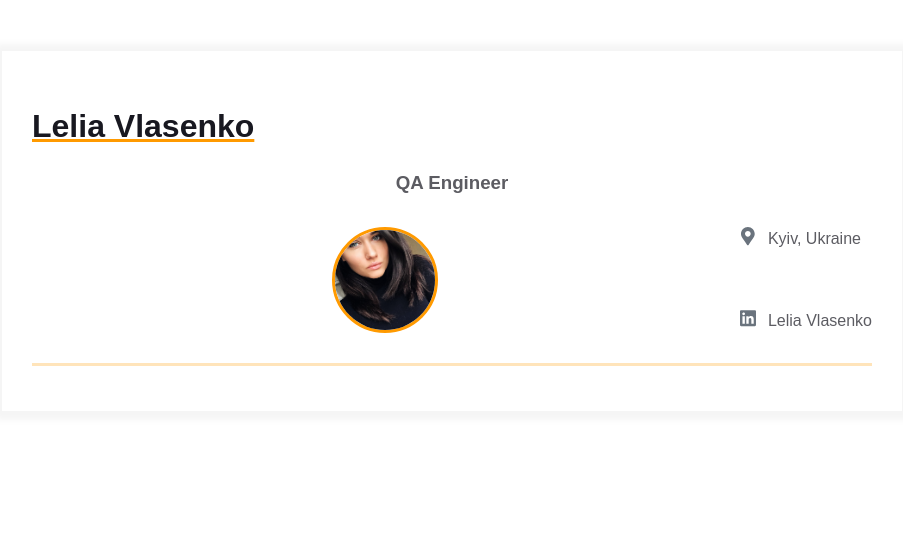
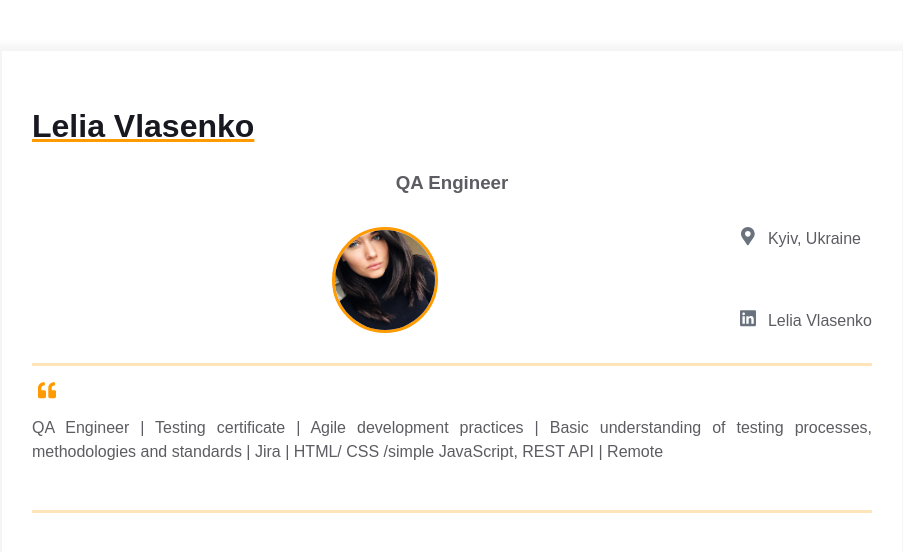
Before and after one commit to LeliaVlasenko/homepage, a plain HTML site: page index.html in a window 1280 px wide. Shown: the whole page, without its empty margins (188-1091 px from the left). Drawn offline with Linux system fonts and the light colour scheme.

Commit message:
Added intro block

```diff
--- a/index.html
+++ b/index.html
@@ -46,6 +46,22 @@
             </div>
           </div>
         </div>
+        <div class="container">
+          <div class="resume__block">
+            <div class="intro">
+              <div class="intro__icon-wrapper">
+                <svg class="intro__icon" xmlns="http://www.w3.org/2000/svg" viewBox="0 0 512 512">
+                  <path
+                    d="M464 256h-80v-64c0-35.3 28.7-64 64-64h8c13.3 0 24-10.7 24-24V56c0-13.3-10.7-24-24-24h-8c-88.4 0-160 71.6-160 160v240c0 26.5 21.5 48 48 48h128c26.5 0 48-21.5 48-48V304c0-26.5-21.5-48-48-48zm-288 0H96v-64c0-35.3 28.7-64 64-64h8c13.3 0 24-10.7 24-24V56c0-13.3-10.7-24-24-24h-8C71.6 32 0 103.6 0 192v240c0 26.5 21.5 48 48 48h128c26.5 0 48-21.5 48-48V304c0-26.5-21.5-48-48-48z">
+                  </path>
+                </svg>
+              </div>
+              <p class="intro_text">
+                QA Engineer | Testing certificate | Agile development practices | Basic understanding of testing processes, methodologies and standards | Jira | HTML/ CSS /simple JavaScript, REST API | Remote
+              </p>
+            </div>
+          </div>
+        </div>
       </div>
     </main>
   </body>
```
